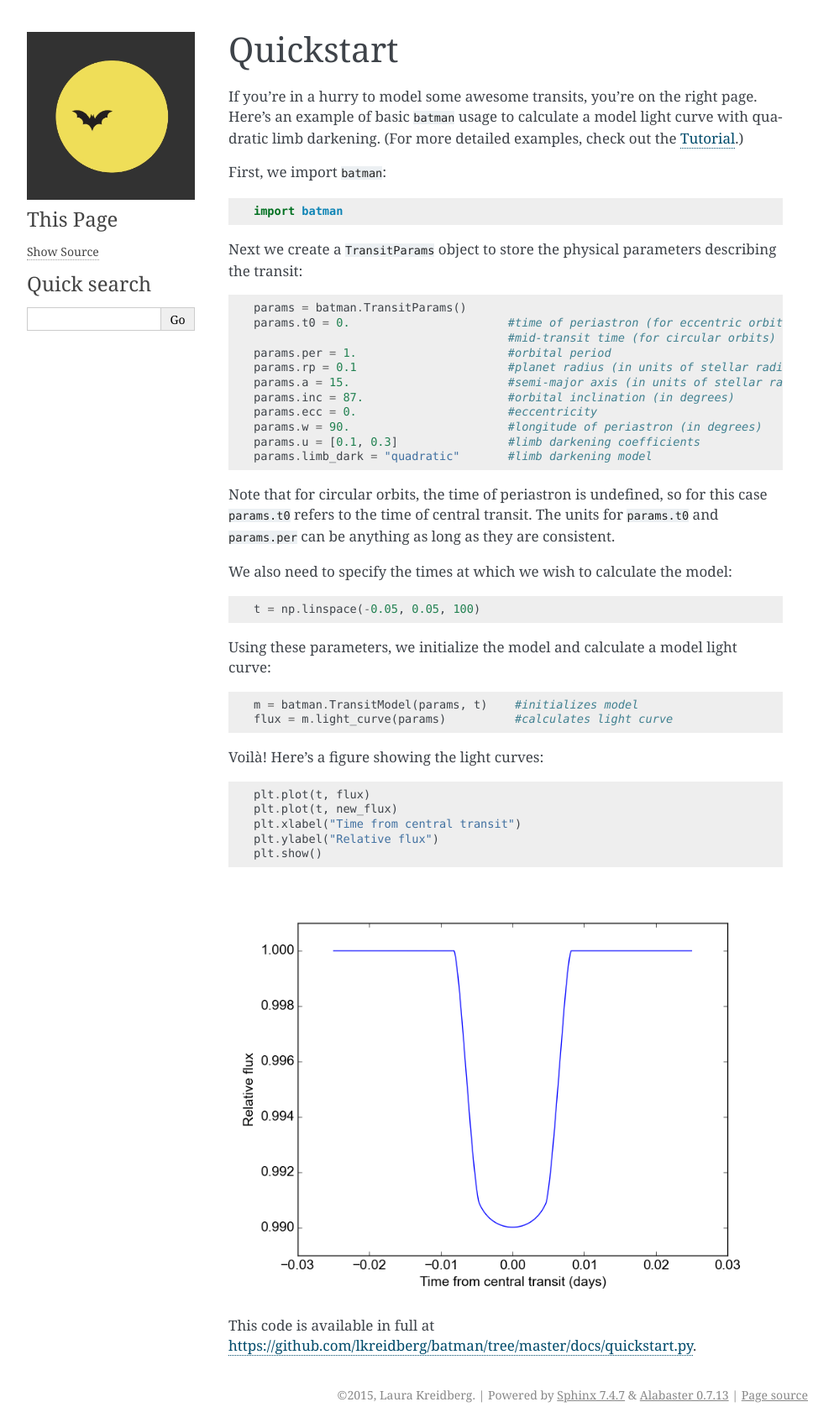
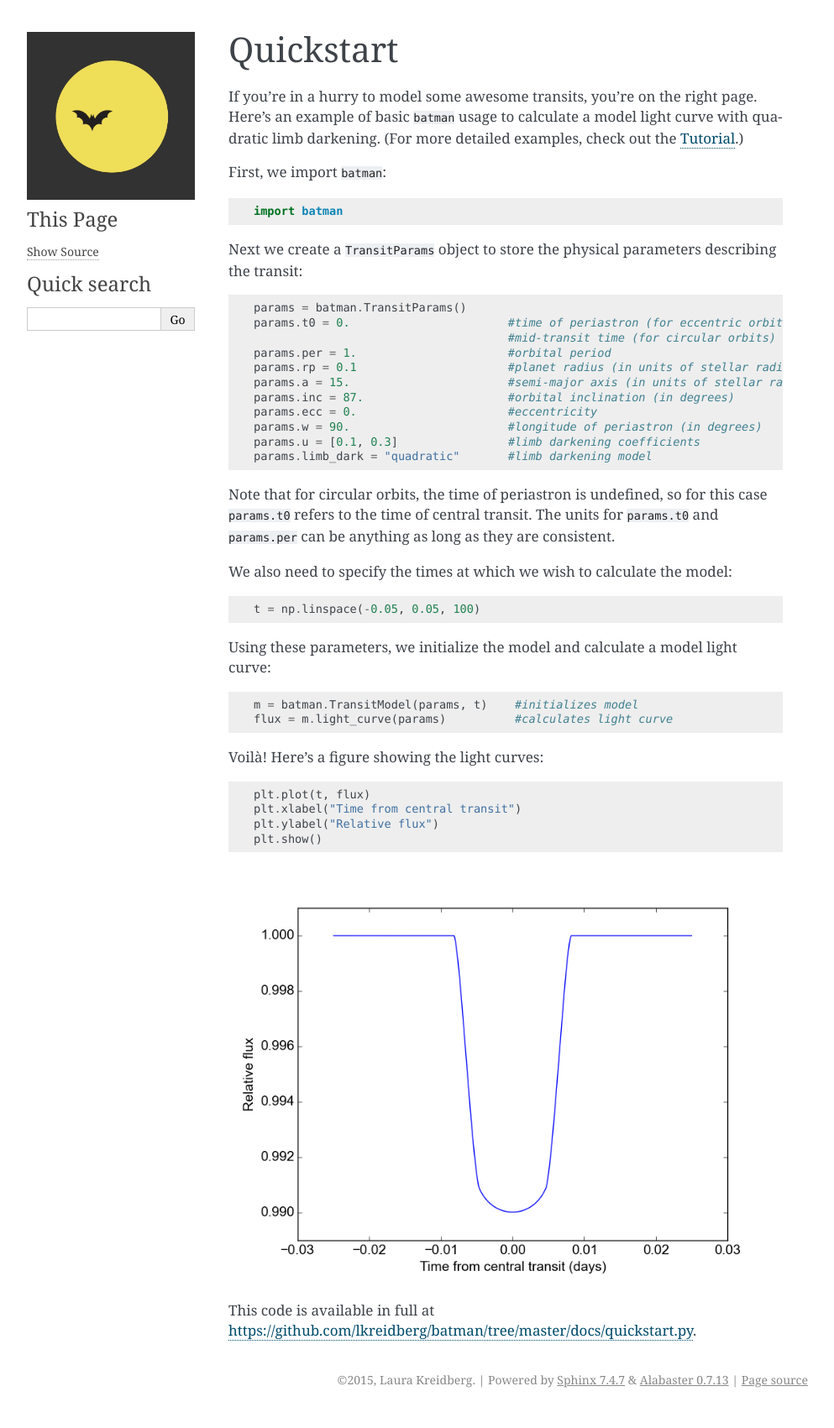
Before and after one commit to lkreidberg/batman, a Sphinx documentation site: the page built from docs/quickstart.rst, in a window 1280 px wide. Shown: the whole page at 84% size, without its empty margins (148-1141 px from the left). Built offline with Sphinx 7.4.7, drawn with Linux system fonts in a browser that asks for light colours.

Commit message:
Fixing a typo in quickstart

```diff
--- a/docs/quickstart.rst
+++ b/docs/quickstart.rst
@@ -47,7 +47,6 @@ Voilà!  Here's a figure showing the light curves:
 ::
 
 	plt.plot(t, flux)
-	plt.plot(t, new_flux)
 	plt.xlabel("Time from central transit")
 	plt.ylabel("Relative flux")
 	plt.show()
```
